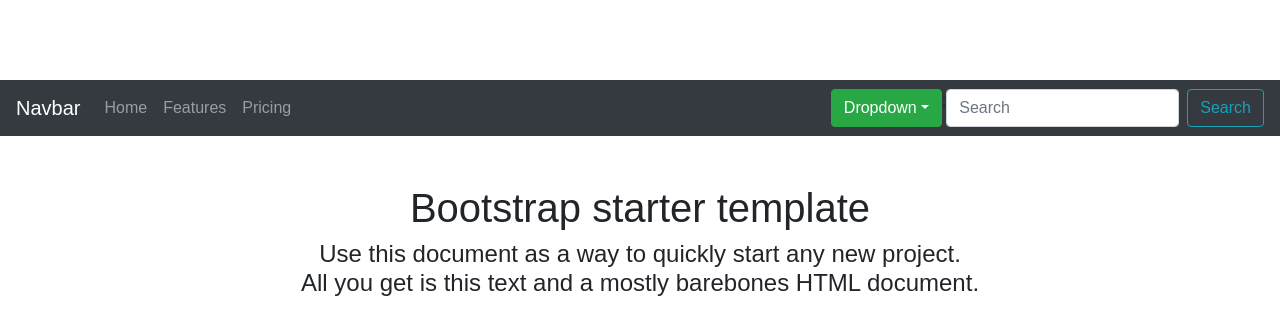
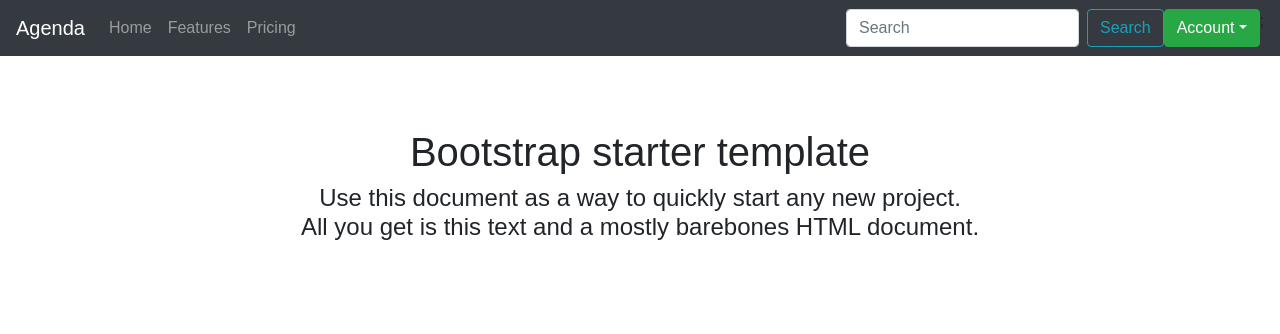
Before and after one commit to seeo/agenda, a React (Create React App) app: page /login in a window 1280 px wide. Shown: the top 334 px of the page. Built offline with nearby package versions, Linux system fonts and the light colour scheme; the HTML template or start-up script is replaced by a standard one.

Commit message:
attempting to build BrowserRouter, Switch and Route into the navigation component

```diff
--- a/package.json
+++ b/package.json
@@ -8,6 +8,7 @@
     "react": "^16.8.6",
     "react-bootstrap": "^1.0.0-beta.8",
     "react-dom": "^16.8.6",
+    "react-router-dom": "^5.0.0",
     "react-scripts": "3.0.1",
     "typescript": "^3.4.5"
   },
--- a/src/components/Navigator.jsx
+++ b/src/components/Navigator.jsx
@@ -1,34 +1,74 @@
 import React, { Component } from 'react';
-import {
-  Navbar, Nav, Dropdown, Form, Button, FormControl} from 'react-bootstrap';
+import {Navbar, Nav, Dropdown, Form, Button, FormControl} from 'react-bootstrap';
+import {HashRouter, Route, Switch} from 'react-router-dom';
+import {BrowserRouter as Router} from 'react-router-dom';
 
-export default class Navigator extends Component {
+const HomeItems = props =>(
+    <React.Fragment>
+        <Nav.Link href="#/" active>
+            Home
+        {/*<BSpan srOnly>(current}</BSpan>*/}
+        </Nav.Link>
+        <Nav.Link href="#/" active>
+            Login
+        </Nav.Link>
+    </React.Fragment>
+)
+
+const LoginItems = props =>(
+    <React.Fragment>
+        <Nav.ItemLink href="#/">
+            Home
+    </Nav.ItemLink>
+        <Nav.ItemLink href="#/login" active>
+            Login
+        {/*<BSpan srOnly>(current}</BSpan>*/}
+        </Nav.ItemLink>
+    </React.Fragment>
+)
+
+class Navigator extends Component {
   render() {
     return (
-        <Navbar bg="dark" variant="dark">
-            <Navbar.Brand href="#home">Navbar</Navbar.Brand>
-            <Nav className="mr-auto">
-                <Nav.Link href="#home">Home</Nav.Link>
-                <Nav.Link href="#features">Features</Nav.Link>
-                <Nav.Link href="#pricing">Pricing</Nav.Link>
-            </Nav>
-            <Nav className = "drop-down">
-                <Dropdown>
-                    <Dropdown.Toggle variant="success" id="dropdown-basic">
-                        Dropdown
-                    </Dropdown.Toggle>
-                    <Dropdown.Menu>
-                        <Dropdown.Item href="#/action-1">Action</Dropdown.Item>
-                        <Dropdown.Item href="#/action-2">Another action</Dropdown.Item>
-                        <Dropdown.Item href="#/action-3">Something else</Dropdown.Item>
-                    </Dropdown.Menu>
-                </Dropdown>;
-            </Nav>
+        <Navbar expand = "md" bg="dark" variant="dark" fixed = "top">
+            <Navbar.Brand href="#">Agenda</Navbar.Brand>
+            <Navbar.Toggle aria-controls = "navbarExampleDefault" />
+            <Navbar.Collapse id="navbarExampleDefault">
+                <Nav className="mr-auto">
+                    <Nav.Link href="#home">Home</Nav.Link>
+                    <Nav.Link href="#features">Features</Nav.Link>
+                    <Nav.Link href="#pricing">Pricing</Nav.Link>
+                </Nav>
             <Form inline>
                 <FormControl type="text" placeholder="Search" className="mr-sm-2" />
                 <Button variant="outline-info">Search</Button>
             </Form>
+            </Navbar.Collapse>
+
+            <Router>
+
+            {/*Case where user is signed in*/}
+            <Nav className="drop-down">
+                <Dropdown>
+                    <Dropdown.Toggle variant="success" id="dropdown-basic">
+                        Account
+                        </Dropdown.Toggle>
+                    <Dropdown.Menu>
+                        <Dropdown.Item href="#/action-1">Profile</Dropdown.Item>
+                        <Dropdown.Item href="#/action-2">Settings</Dropdown.Item>
+                        <Dropdown.Item href="#/action-3">Logout</Dropdown.Item>
+                    </Dropdown.Menu>
+                </Dropdown>;
+            </Nav>
+
+            {/*Case where user is signed out*/}
+
+
+            </Router>
+
         </Navbar>
     )
   }
 }
+
+export default Navigator;
```
Also changed, not shown: 1 other file (tests, documents, lock files or other folders).
